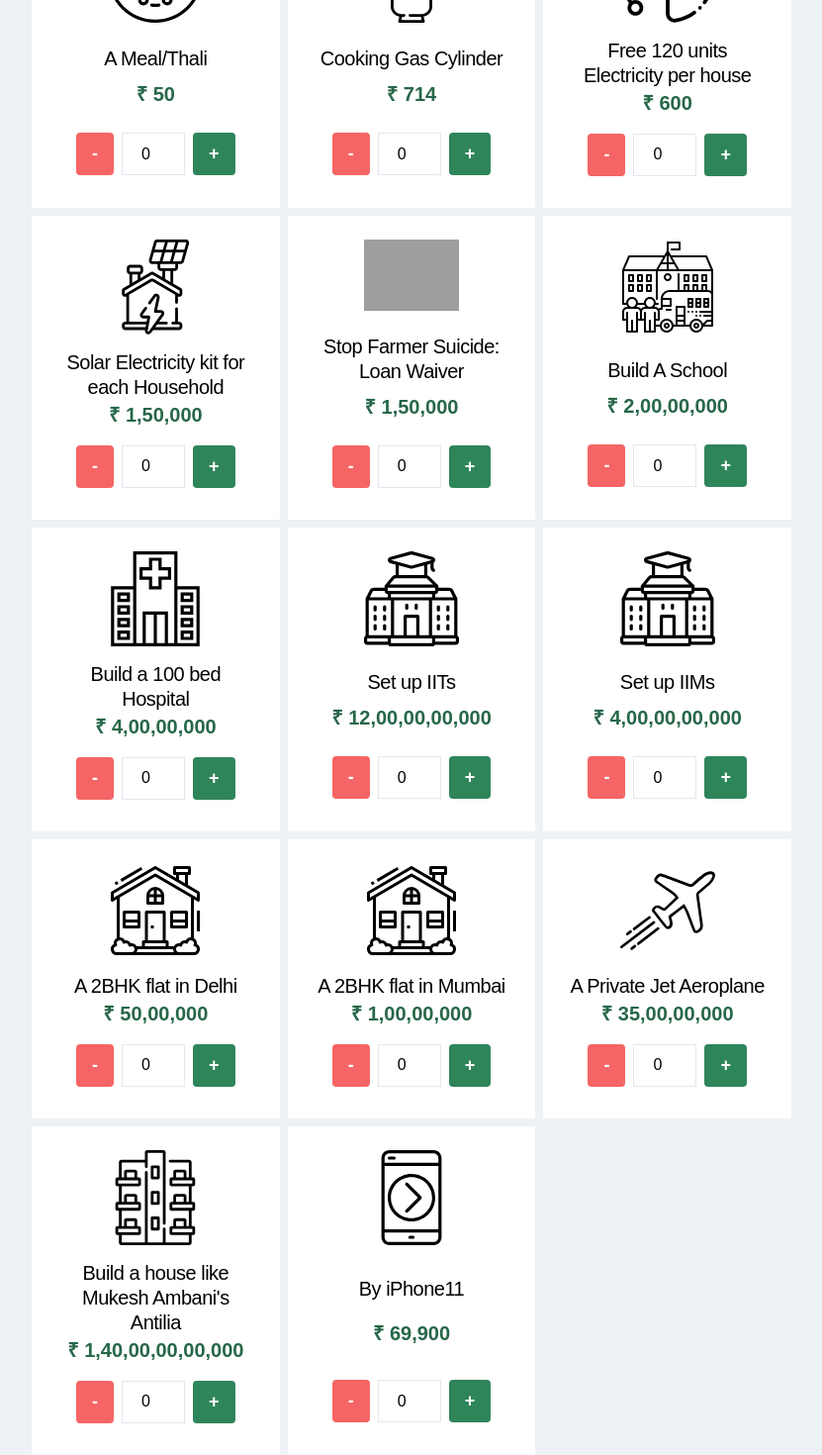
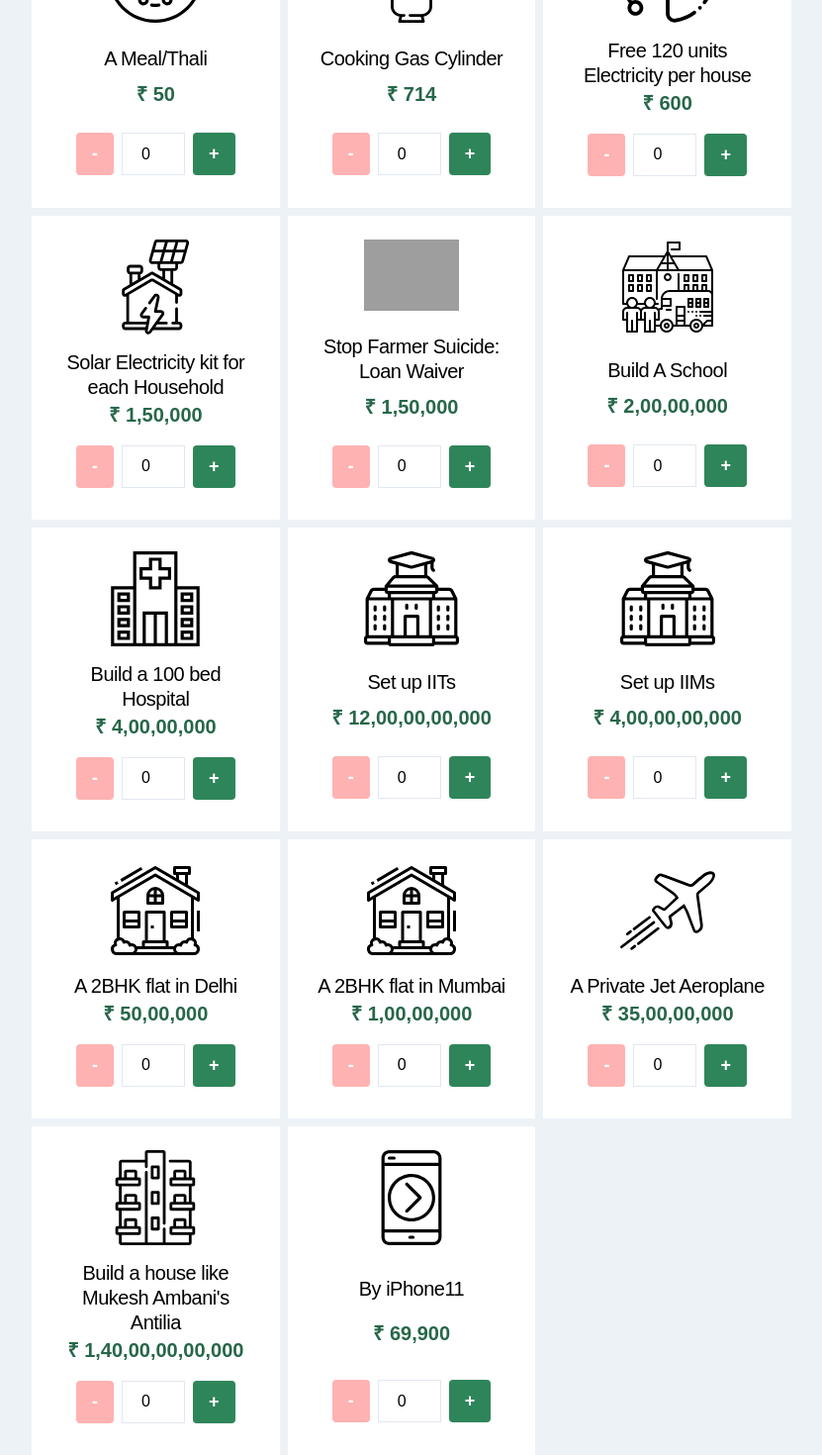
Before and after one commit to faisalshaikh8433/BudgetVisualizer, a Next.js app: page / in a window 1280 px wide. Shown: the part 340-1810 px from the top of the page at 99% size, without its empty margins (224-1055 px from the left). Built offline with nearby package versions, Linux system fonts and the light colour scheme; grey boxes are pictures that could not be loaded; a web font is replaced by a local one.

Commit message:
fixes calculation & adds disable button functionality

```diff
--- a/components/Item.jsx
+++ b/components/Item.jsx
@@ -5,26 +5,46 @@ export default class Item extends Component {
     qty: 0
   };
 
-  handleBuild = () => {
+  handleIncrement = () => {
     const { qty } = this.state;
     const newQty = parseInt(qty) + 1;
     this.setState({ qty: newQty });
-    const totalCost = this.props.cost * newQty;
+    this.props.onBuild(this.props.cost);
+  };
+
+  handleDecrement = () => {
+    const { qty } = this.state;
+    if (parseInt(qty) > 0) {
+      const newQty = parseInt(qty) - 1;
+      this.setState({ qty: newQty });
+      this.props.onUndo(this.props.cost);
+    }
+  };
+
+  handleInput = currentQty => {
+    let diffQty = currentQty - this.state.qty;
+
+    if (diffQty > 0) {
+      this.handleBuild(diffQty);
+    } else {
+      this.handleUndo(Math.abs(diffQty));
+    }
+
+    this.setState({ qty: currentQty });
+  };
+
+  handleBuild = qty => {
+    const totalCost = this.props.cost * qty;
     this.props.onBuild(totalCost);
   };
 
-  handleUndo = () => {
-    const { qty } = this.state;
-    if (parseInt(qty) > 0) {
-      const totalCost = this.props.cost * parseInt(qty);
-      this.props.onUndo(totalCost);
-      const newQty = parseInt(qty) - 1;
-      this.setState({ qty: newQty });
-    }
+  handleUndo = qty => {
+    const totalCost = this.props.cost * qty;
+    this.props.onUndo(totalCost);
   };
 
   render() {
-    const { name, cost, imgSrc } = this.props;
+    const { name, cost, imgSrc, currentBudget } = this.props;
     const { qty } = this.state;
     return (
       <div className="px-6 py-4 bg-white flex flex-col justify-between items-center">
@@ -40,8 +60,13 @@ export default class Item extends Component {
 
         <div className="flex flex-row my-4 justify-center">
           <button
-            className="bg-red-500 px-4 py-2 text-white rounded text-lg font-bold mr-1"
-            onClick={this.handleUndo}
+            className={` px-4 py-2 text-white rounded text-lg font-bold mr-1 ${
+              this.state.qty === 0
+                ? "cursor-not-allowed bg-red-300"
+                : "bg-red-500"
+            }`}
+            onClick={this.handleDecrement}
+            disabled={this.state.qty === 0}
           >
             -
           </button>
@@ -49,13 +74,20 @@ export default class Item extends Component {
           <input
             type="number"
             value={qty}
-            onChange={e => this.setState({ qty: e.target.value })}
+            onChange={e => {
+              this.handleInput(e.target.value);
+            }}
             className="w-16 border text-center mx-1"
           />
 
           <button
-            className="bg-green-700 px-4 py-2 text-white rounded text-lg font-bold ml-1"
-            onClick={this.handleBuild}
+            className={` px-4 py-2 text-white rounded text-lg font-bold ml-1 ${
+              currentBudget - cost < cost
+                ? "cursor-not-allowed bg-green-400"
+                : "bg-green-700"
+            }`}
+            onClick={this.handleIncrement}
+            disabled={currentBudget - cost < cost}
           >
             +
           </button>
--- a/pages/index.js
+++ b/pages/index.js
@@ -42,6 +42,7 @@ class HomePage extends Component {
               cost={50}
               onBuild={this.handleBuild}
               onUndo={this.handleUndo}
+              currentBudget={this.state.budget}
               imgSrc="/food.svg"
             />
             <Item
@@ -49,6 +50,7 @@ class HomePage extends Component {
               cost={714}
               onBuild={this.handleBuild}
               onUndo={this.handleUndo}
+              currentBudget={this.state.budget}
               imgSrc="/gas.svg"
             />
             <Item
@@ -56,6 +58,7 @@ class HomePage extends Component {
               cost={600}
               onBuild={this.handleBuild}
               onUndo={this.handleUndo}
+              currentBudget={this.state.budget}
               imgSrc="/plug.svg"
             />
             <Item
@@ -63,6 +66,7 @@ class HomePage extends Component {
               cost={150000}
               onBuild={this.handleBuild}
               onUndo={this.handleUndo}
+              currentBudget={this.state.budget}
               imgSrc="/solar-panel.svg"
             />
             <Item
@@ -70,6 +74,7 @@ class HomePage extends Component {
               cost={150000}
               onBuild={this.handleBuild}
               onUndo={this.handleUndo}
+              currentBudget={this.state.budget}
               imgSrc="/agriculture.svg"
             />
             <Item
@@ -77,6 +82,7 @@ class HomePage extends Component {
               cost={20000000}
               onBuild={this.handleBuild}
               onUndo={this.handleUndo}
+              currentBudget={this.state.budget}
               imgSrc="/school.svg"
             />
             <Item
@@ -84,6 +90,7 @@ class HomePage extends Component {
               cost={40000000}
               onBuild={this.handleBuild}
               onUndo={this.handleUndo}
+              currentBudget={this.state.budget}
               imgSrc="/health.svg"
             />
             <Item
@@ -91,6 +98,7 @@ class HomePage extends Component {
               cost={12000000000}
               onBuild={this.handleBuild}
               onUndo={this.handleUndo}
+              currentBudget={this.state.budget}
               imgSrc="/university.svg"
             />
             <Item
@@ -98,6 +106,7 @@ class HomePage extends Component {
               cost={4000000000}
               onBuild={this.handleBuild}
               onUndo={this.handleUndo}
+              currentBudget={this.state.budget}
               imgSrc="/university.svg"
             />
             <Item
@@ -105,6 +114,7 @@ class HomePage extends Component {
               cost={5000000}
               onBuild={this.handleBuild}
               onUndo={this.handleUndo}
+              currentBudget={this.state.budget}
               imgSrc="/house.svg"
             />
             <Item
@@ -112,6 +122,7 @@ class HomePage extends Component {
               cost={10000000}
               onBuild={this.handleBuild}
               onUndo={this.handleUndo}
+              currentBudget={this.state.budget}
               imgSrc="/house.svg"
             />
             <Item
@@ -119,6 +130,7 @@ class HomePage extends Component {
               cost={350000000}
               onBuild={this.handleBuild}
               onUndo={this.handleUndo}
+              currentBudget={this.state.budget}
               imgSrc="/plane.svg"
             />
             <Item
@@ -126,6 +138,7 @@ class HomePage extends Component {
               cost={140000000000}
               onBuild={this.handleBuild}
               onUndo={this.handleUndo}
+              currentBudget={this.state.budget}
               imgSrc="/flat.svg"
             />
             <Item
@@ -133,6 +146,7 @@ class HomePage extends Component {
               cost={69900}
               onBuild={this.handleBuild}
               onUndo={this.handleUndo}
+              currentBudget={this.state.budget}
               imgSrc="/touch-screen.svg"
             />
           </section>
```
